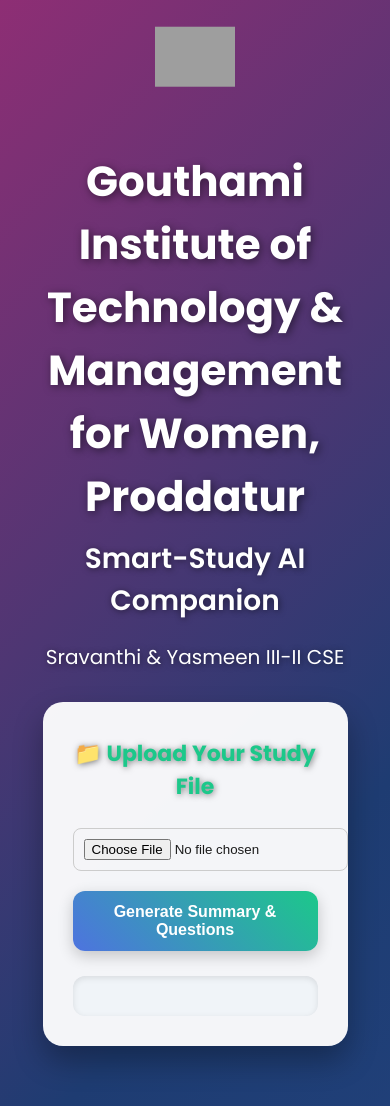
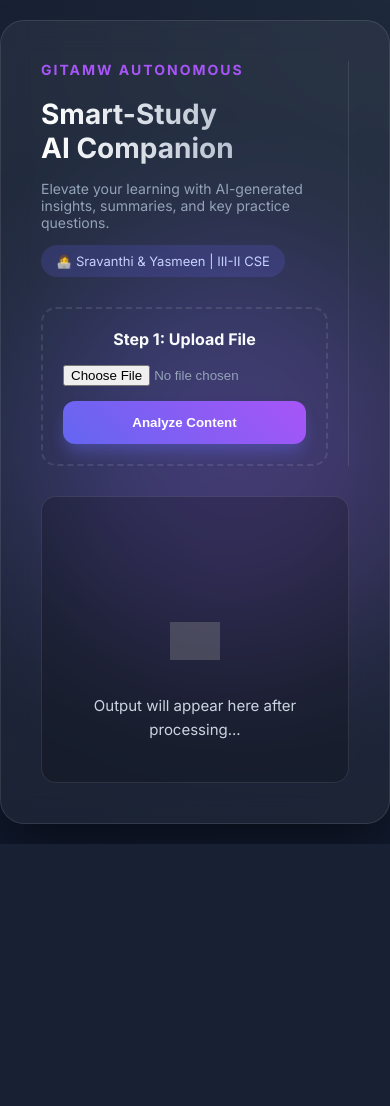
Before and after one commit to yakhoobshaikali-svg/my-ai-app, a Flask app: page / in a window 390 px wide. After the commit the page ends 844 px from the top, so only its background shows below. Run offline with Flask 3, Linux system fonts and the light colour scheme; grey boxes are pictures that could not be loaded.

Commit message:
Revamp index.html with new styles and layout

```diff
--- a/templates/index.html
+++ b/templates/index.html
@@ -3,139 +3,204 @@
 <head>
     <meta charset="UTF-8">
     <meta name="viewport" content="width=device-width, initial-scale=1.0">
-<title>Smart Study AI</title>
-<link href="https://fonts.googleapis.com/css2?family=Poppins:wght@400;600;700&display=swap" rel="stylesheet">
+    <title>Smart Study AI | GITAMW</title>
+    <link href="https://fonts.googleapis.com/css2?family=Inter:wght@300;400;600;700&display=swap" rel="stylesheet">
     <style>
+        :root {
+            --primary: #6366f1;
+            --secondary: #a855f7;
+            --accent: #22c55e;
+            --bg-dark: #0f172a;
+            --glass: rgba(255, 255, 255, 0.05);
+            --glass-border: rgba(255, 255, 255, 0.1);
+        }
+
         body {
             margin: 0;
-        font-family: 'Poppins', sans-serif;
-        background: linear-gradient(135deg, #ff512f, #dd2476, #1e3c72, #2a5298);
-        background-size: 400% 400%;
-        animation: gradientBG 15s ease infinite;
-        color: white;
+            font-family: 'Inter', sans-serif;
+            background: radial-gradient(circle at top right, #1e293b, #0f172a);
+            color: #f8fafc;
+            min-height: 100vh;
+            display: flex;
+            justify-content: center;
+            align-items: center;
         }
 
-    @keyframes gradientBG {
-        0% {background-position: 0% 50%;}
-        50% {background-position: 100% 50%;}
-        100% {background-position: 0% 50%;}
+        /* Abstract Background Shapes */
+        .blob {
+            position: absolute;
+            width: 400px;
+            height: 400px;
+            background: linear-gradient(135deg, var(--primary), var(--secondary));
+            filter: blur(80px);
+            border-radius: 50%;
+            z-index: -1;
+            opacity: 0.3;
+            animation: move 20s infinite alternate;
         }
 
-    .container {
-        text-align: center;
-        padding: 40px 20px;
+        @keyframes move {
+            from { transform: translate(-10%, -10%); }
+            to { transform: translate(20%, 20%); }
+        }
+
+        .main-card {
+            background: var(--glass);
+            backdrop-filter: blur(15px);
+            border: 1px solid var(--glass-border);
+            border-radius: 24px;
+            width: 90%;
+            max-width: 1000px;
+            padding: 40px;
+            box-shadow: 0 25px 50px -12px rgba(0, 0, 0, 0.5);
+            display: grid;
+            grid-template-columns: 1fr 1.5fr;
+            gap: 30px;
+        }
+
+        @media (max-width: 850px) {
+            .main-card { grid-template-columns: 1fr; }
+        }
+
+        /* Header Section */
+        .header-info {
+            border-right: 1px solid var(--glass-border);
+            padding-right: 20px;
+        }
+
+        .logo-area {
+            font-weight: 700;
+            font-size: 14px;
+            color: var(--secondary);
+            text-transform: uppercase;
+            letter-spacing: 2px;
+            margin-bottom: 20px;
         }
 
         h1 {
-        font-size: 42px;
-        font-weight: 700;
-        margin-bottom: 10px;
-        text-shadow: 2px 2px 8px rgba(0,0,0,0.5);
+            font-size: 28px;
+            line-height: 1.2;
+            margin-bottom: 15px;
+            background: linear-gradient(to right, #fff, #94a3b8);
+            -webkit-background-clip: text;
+            -webkit-text-fill-color: transparent;
         }
 
-    h2 {
-        font-size: 28px;
-        margin: 5px 0;
-        font-weight: 600;
-        text-shadow: 1px 1px 6px rgba(0,0,0,0.5);
+        .author-tag {
+            background: rgba(99, 102, 241, 0.2);
+            padding: 8px 15px;
+            border-radius: 50px;
+            font-size: 13px;
+            color: #c7d2fe;
+            display: inline-block;
         }
 
-    h3 {
-        font-size: 20px;
-        margin-bottom: 30px;
-        font-weight: 500;
-        text-shadow: 1px 1px 6px rgba(0,0,0,0.5);
+        /* Input Section */
+        .upload-zone {
+            margin-top: 30px;
+            padding: 20px;
+            border: 2px dashed var(--glass-border);
+            border-radius: 15px;
+            text-align: center;
+            transition: 0.3s;
         }
 
-    .box {
-        background: rgba(255, 255, 255, 0.95);
-        color: #1a1a1a;
-        padding: 30px;
-        border-radius: 20px;
-        width: 70%;
-        margin: 20px auto;
-        box-shadow: 0 15px 30px rgba(0,0,0,0.3);
-        transition: transform 0.3s;
-    }
-
-    .box:hover {
-        transform: translateY(-5px);
+        .upload-zone:hover {
+            border-color: var(--primary);
+            background: rgba(99, 102, 241, 0.05);
         }
 
         input[type="file"] {
-        margin-top: 15px;
-        padding: 10px;
-        border-radius: 8px;
-        border: 1px solid #ccc;
+            display: block;
+            width: 100%;
+            margin: 15px 0;
+            color: #94a3b8;
         }
 
         button {
-        padding: 12px 30px;
-        margin-top: 20px;
-        background: linear-gradient(45deg, #4e73df, #1cc88a);
+            width: 100%;
+            padding: 14px;
+            border-radius: 12px;
+            border: none;
+            background: linear-gradient(45deg, var(--primary), var(--secondary));
             color: white;
-        border: none;
-        border-radius: 12px;
+            font-weight: 600;
             cursor: pointer;
-        font-size: 16px;
-        font-weight: 600;
-        box-shadow: 0 5px 15px rgba(0,0,0,0.2);
             transition: all 0.3s;
+            box-shadow: 0 10px 15px -3px rgba(99, 102, 241, 0.4);
         }
 
         button:hover {
-        transform: scale(1.08);
-        box-shadow: 0 8px 20px rgba(0,0,0,0.3);
+            transform: translateY(-2px);
+            filter: brightness(1.1);
         }
 
-    #output {
-        margin-top: 25px;
-        text-align: left;
-        white-space: pre-wrap;
-        background: #f0f4f8;
-        color: #333;
-        padding: 20px;
-        border-radius: 12px;
-        max-height: 450px;
+        /* Result Section */
+        .result-area {
+            background: rgba(0, 0, 0, 0.2);
+            border-radius: 15px;
+            padding: 25px;
+            max-height: 500px;
             overflow-y: auto;
-        box-shadow: inset 0 2px 6px rgba(0,0,0,0.1);
+            border: 1px solid var(--glass-border);
         }
 
         .section-title {
-        color: #1cc88a;
+            color: var(--accent);
+            font-size: 18px;
             font-weight: 700;
-        font-size: 22px;
-        margin-bottom: 10px;
+            margin-bottom: 15px;
+            display: flex;
+            align-items: center;
+            gap: 10px;
         }
 
-    .icon {
-        width: 80px;
-        margin-bottom: 15px;
-        animation: bounce 2s infinite;
+        #output p {
+            line-height: 1.6;
+            color: #cbd5e1;
+            font-size: 15px;
         }
 
-    @keyframes bounce {
-        0%, 100% { transform: translateY(0); }
-        50% { transform: translateY(-15px); }
+        ul {
+            padding-left: 20px;
+            color: #cbd5e1;
         }
 
+        li { margin-bottom: 10px; }
+
+        /* Custom Scrollbar */
+        ::-webkit-scrollbar { width: 6px; }
+        ::-webkit-scrollbar-thumb { background: var(--glass-border); border-radius: 10px; }
     </style>
 </head>
 <body>
 
-<div class="container">
-    <img src="https://cdn-icons-png.flaticon.com/512/337/337946.png" alt="AI Icon" class="icon"/>
-    <h1>Gouthami Institute of Technology & Management for Women, Proddatur</h1>
-    <h2>Smart-Study AI Companion</h2>
-    <h3>Sravanthi & Yasmeen III-II CSE</h3>
+<div class="blob"></div>
 
-    <div class="box">
-        <h2 class="section-title">📁 Upload Your Study File</h2>
+<div class="main-card">
+    <div class="header-info">
+        <div class="logo-area">GITAMW Autonomous</div>
+        <h1>Smart-Study<br>AI Companion</h1>
+        <p style="color: #94a3b8; font-size: 14px;">Elevate your learning with AI-generated insights, summaries, and key practice questions.</p>
+
+        <div class="author-tag">
+            👩‍💻 Sravanthi & Yasmeen | III-II CSE
+        </div>
+
+        <div class="upload-zone">
+            <h3 style="margin-top:0; font-size: 16px;">Step 1: Upload File</h3>
             <input type="file" id="fileInput" accept=".txt,.pdf"/>
-        <br>
-        <button onclick="uploadFile()">Generate Summary & Questions</button>
+            <button onclick="uploadFile()">Analyze Content</button>
+        </div>
+    </div>
 
-        <div id="output"></div>
+    <div class="result-area">
+        <div id="output">
+            <div style="text-align: center; color: #64748b; margin-top: 100px;">
+                <img src="https://cdn-icons-png.flaticon.com/512/2103/2103633.png" width="50" style="opacity: 0.3; margin-bottom: 15px;">
+                <p>Output will appear here after processing...</p>
+            </div>
+        </div>
     </div>
 </div>
 
@@ -149,11 +214,16 @@ async function uploadFile() {
         return;
     }
 
+    const output = document.getElementById("output");
+    output.innerHTML = `
+        <div style="text-align:center; padding-top: 50px;">
+            <div style="color: var(--primary); font-weight: bold;">AI is thinking...</div>
+            <p>Scanning document and generating insights</p>
+        </div>
+    `;
+
     const formData = new FormData();
     formData.append("file", file);
-
-    const output = document.getElementById("output");
-    output.innerHTML = "Generating summary... ⏳";
 
     try {
         const res = await fetch("/upload", {
@@ -165,9 +235,10 @@ async function uploadFile() {
 
         if(data.summary && data.questions){
             output.innerHTML = `
-                <div class="section-title">📄 Summary</div>
+                <div class="section-title">✨ Summary</div>
                 <p>${data.summary}</p>
-                <div class="section-title">❓ Important Questions</div>
+                <hr style="border: 0; border-top: 1px solid var(--glass-border); margin: 25px 0;">
+                <div class="section-title">❓ Key Practice Questions</div>
                 <ul>${data.questions.map(q => `<li>${q}</li>`).join('')}</ul>
             `;
         } else {
```
Lines whose indentation alone changed are shown as unchanged.
